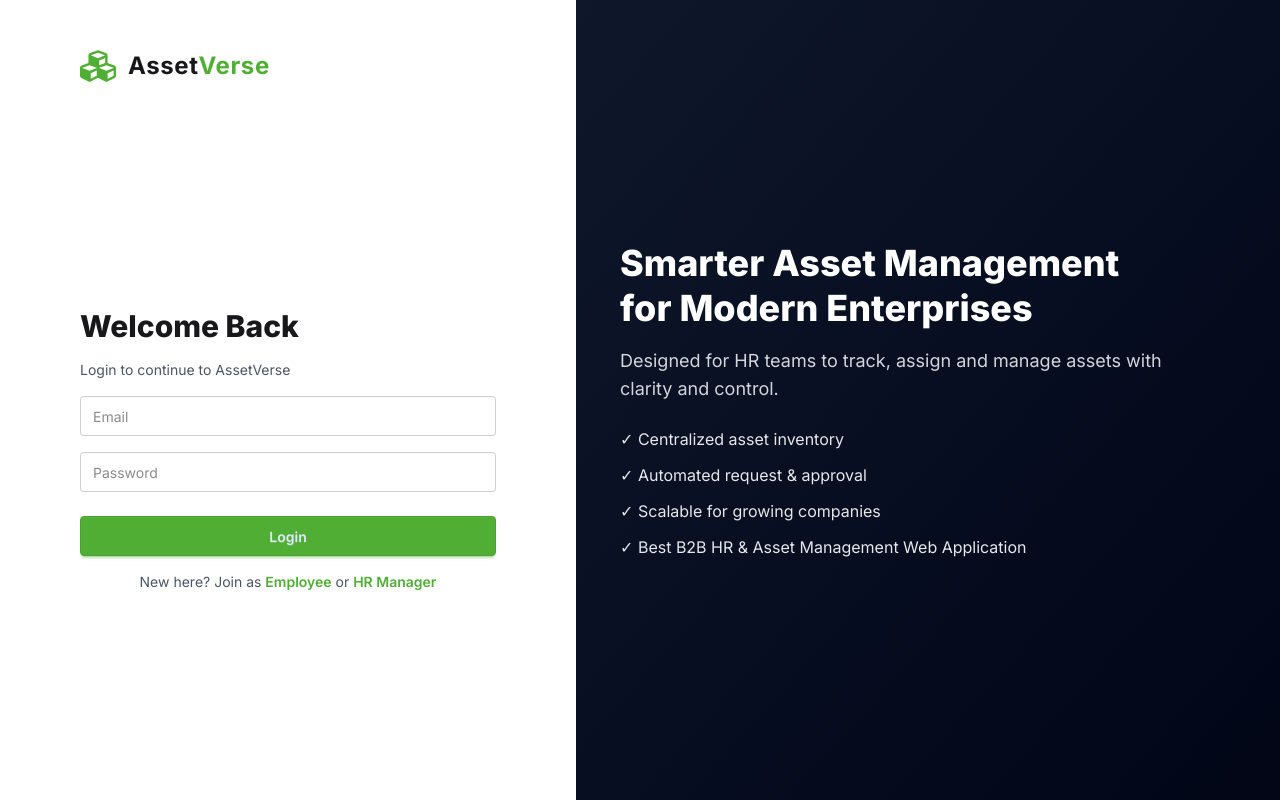
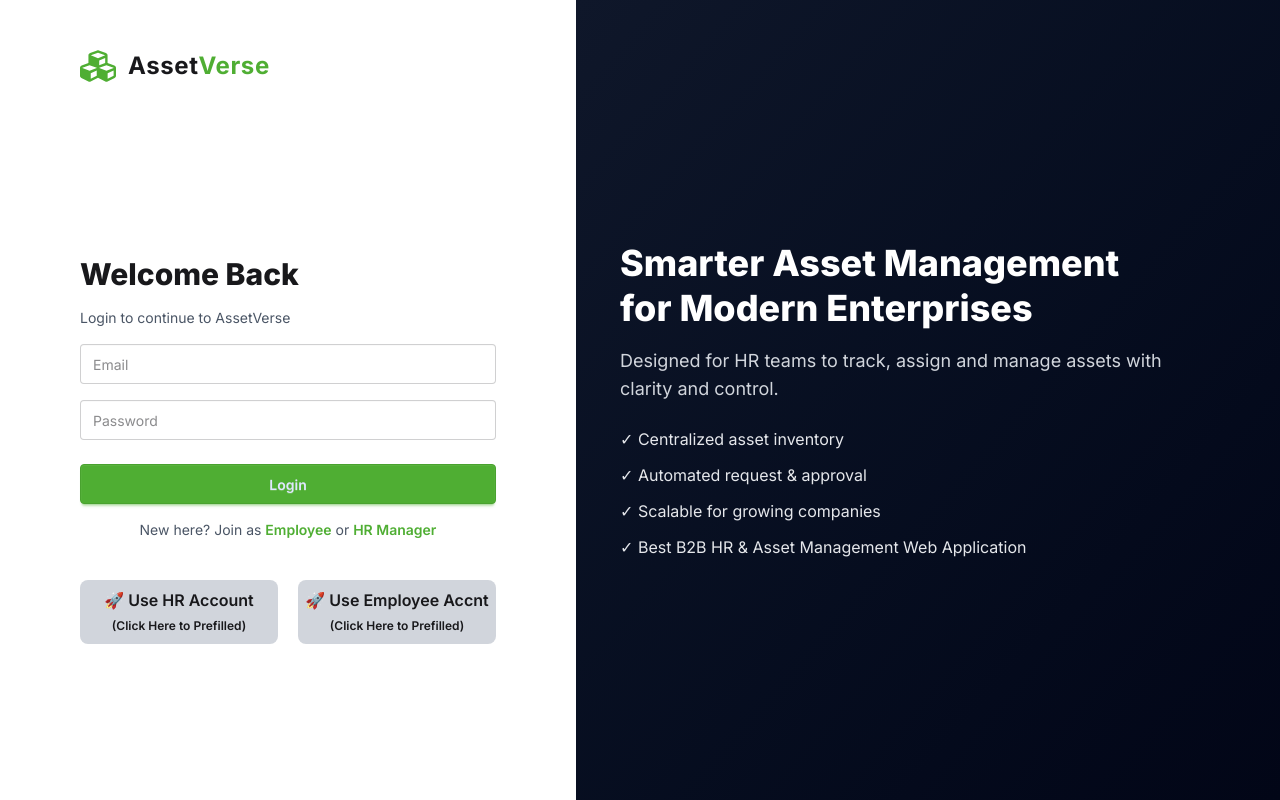
Before and after one commit to Hlamong55/asset-verse-client, a React (Vite) app: page /login in a window 1280 px wide. Built offline with nearby package versions, Linux system fonts and the light colour scheme; no server answers.

Commit message:
login page updated

```diff
--- a/src/pages/Auth/Login/Login.jsx
+++ b/src/pages/Auth/Login/Login.jsx
@@ -112,6 +112,36 @@ const Login = () => {
           HR Manager
         </Link>
       </p>
+
+      <div className="flex gap-5">
+            <button
+          type="button"
+          onClick={() =>
+            setFormData({
+              email: "hilltech@gmail.com",
+              password: "12345hill@",
+            })
+          }
+          className="w-full mt-6 bg-gray-300 hover:bg-gray-600 hover:text-white font-semibold py-2 rounded-lg hover:scale-105 transition"
+        >
+          🚀 Use HR Account <br />
+           <span className="text-xs">(Click Here to Prefilled)</span>
+        </button>
+
+            <button
+          type="button"
+          onClick={() =>
+            setFormData({
+              email: "tazing@user1.com",
+              password: "tazing@user1",
+            })
+          }
+          className="w-full mt-6 bg-gray-300 hover:bg-gray-600 hover:text-white font-semibold py-2 rounded-lg hover:scale-105 transition"
+        >
+          🚀 Use Employee Accnt <br />
+          <span className="text-xs">(Click Here to Prefilled)</span>
+        </button>
+      </div>
     </form>
   );
 };
```
